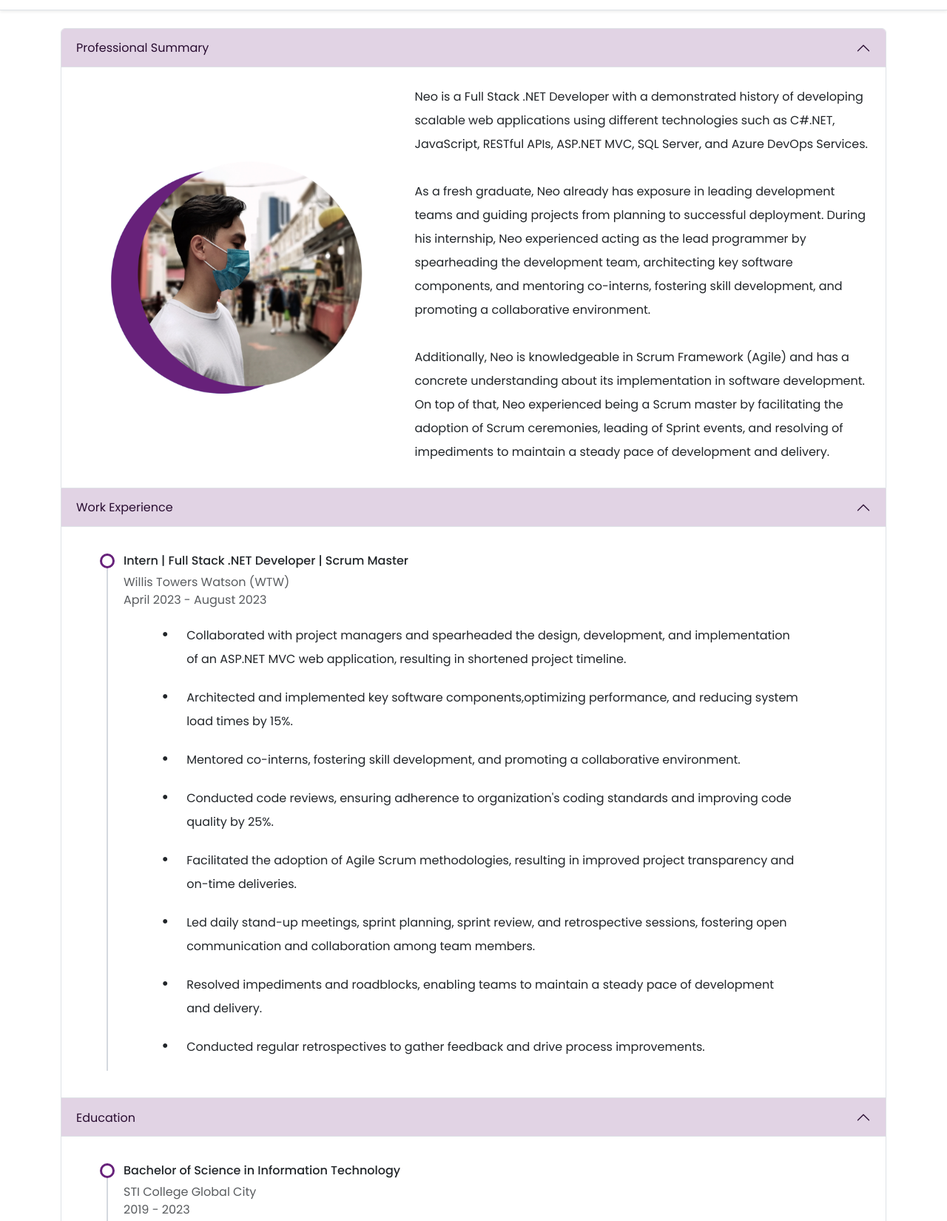
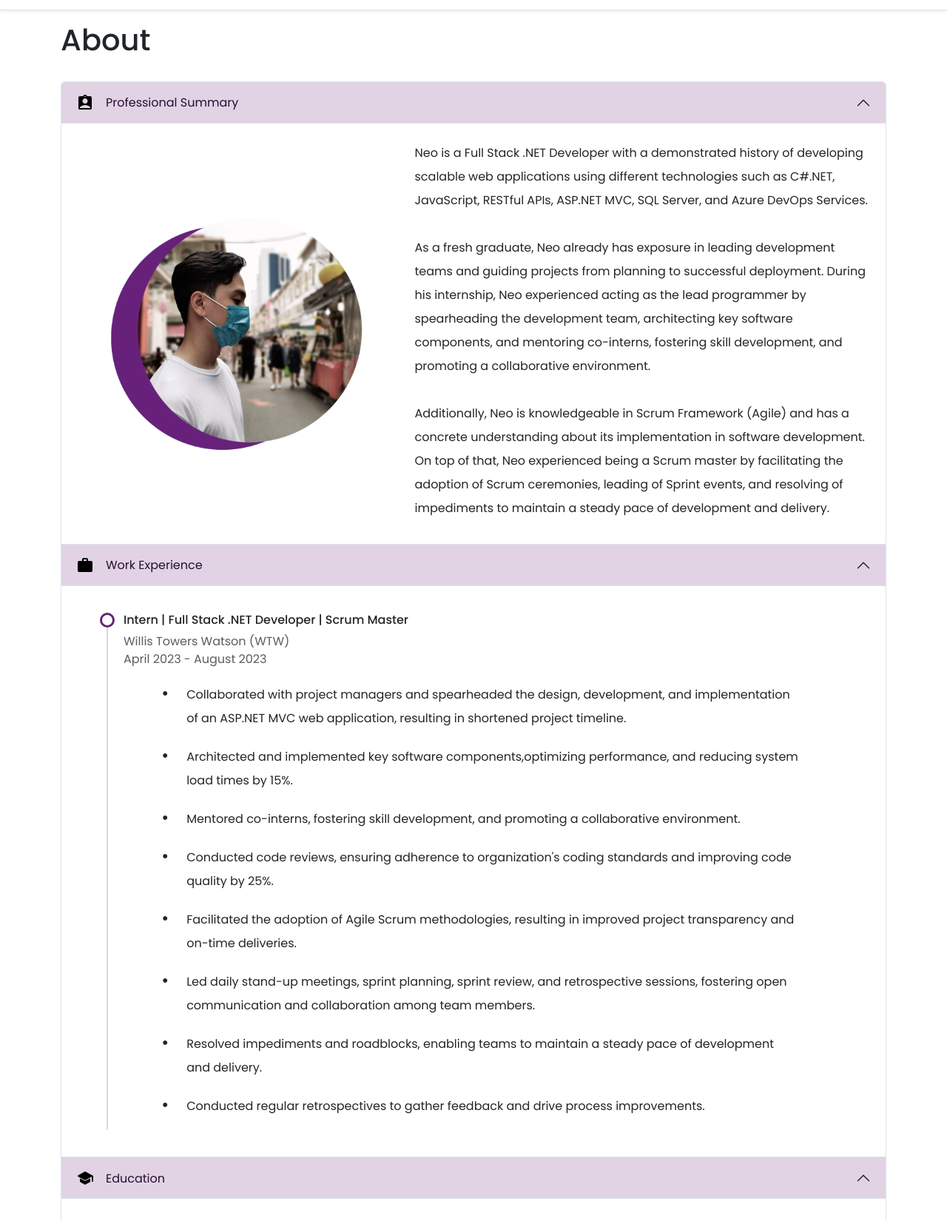
Before and after one commit to NeonieQuell/Web-Portfolio, a website: page assets/pages/about.html in a window 1280 px wide. Shown: the part 65-1715 px from the top of the page at 74% size. Drawn offline with Linux system fonts and the light colour scheme.

Commit message:
Replaced Icons with Material Icons

```diff
--- a/assets/pages/about.html
+++ b/assets/pages/about.html
@@ -49,8 +49,8 @@
                         <!--  Email  -->
                         <div class="row mt-4">
                             <div class="col-1">
-                                <svg xmlns="http://www.w3.org/2000/svg" width="24" height="24" fill="currentColor" class="bi bi-envelope-fill" viewBox="0 0 16 16">
-                                    <path d="M.05 3.555A2 2 0 0 1 2 2h12a2 2 0 0 1 1.95 1.555L8 8.414.05 3.555ZM0 4.697v7.104l5.803-3.558L0 4.697ZM6.761 8.83l-6.57 4.027A2 2 0 0 0 2 14h12a2 2 0 0 0 1.808-1.144l-6.57-4.027L8 9.586l-1.239-.757Zm3.436-.586L16 11.801V4.697l-5.803 3.546Z"/>
+                                <svg xmlns="http://www.w3.org/2000/svg" height="24" viewBox="0 -960 960 960" width="24" fill="currentColor" class="bi">
+                                    <path d="M160-160q-33 0-56.5-23.5T80-240v-480q0-33 23.5-56.5T160-800h640q33 0 56.5 23.5T880-720v480q0 33-23.5 56.5T800-160H160Zm320-287q5 0 10.5-1.5T501-453l283-177q8-5 12-12.5t4-16.5q0-20-17-30t-35 1L480-520 212-688q-18-11-35-.5T160-659q0 10 4 17.5t12 11.5l283 177q5 3 10.5 4.5T480-447Z"/>
                                 </svg>
                             </div>
                             <div class="col-11">
@@ -63,8 +63,8 @@
                         <!--  Location  -->
                         <div class="row mt-4">
                             <div class="col-1">
-                                <svg xmlns="http://www.w3.org/2000/svg" width="24" height="24" fill="currentColor" class="bi bi-geo-alt-fill" viewBox="0 0 16 16">
-                                    <path d="M8 16s6-5.686 6-10A6 6 0 0 0 2 6c0 4.314 6 10 6 10zm0-7a3 3 0 1 1 0-6 3 3 0 0 1 0 6z"/>
+                                <svg xmlns="http://www.w3.org/2000/svg" height="24" viewBox="0 -960 960 960" width="24" fill="currentColor" class="bi">
+                                    <path d="M480-107q-14 0-28-5t-25-15q-65-60-115-117t-83.5-110.5q-33.5-53.5-51-103T160-552q0-150 96.5-239T480-880q127 0 223.5 89T800-552q0 45-17.5 94.5t-51 103Q698-301 648-244T533-127q-11 10-25 15t-28 5Zm0-373q33 0 56.5-23.5T560-560q0-33-23.5-56.5T480-640q-33 0-56.5 23.5T400-560q0 33 23.5 56.5T480-480Z"/>
                                 </svg>
                             </div>
                             <div class="col-11">
@@ -115,12 +115,22 @@
     </header>
     <!--  Body Content  -->
     <div class="container">
+        <div class="row mt-3">
+            <div class="col-12">
+                <h1>About</h1>
+            </div>
+        </div>
         <div class="accordion my-4">
             <!--  Professional Summary  -->
             <div class="accordion-item">
                 <h2 class="accordion-header">
                     <button class="accordion-button" type="button" data-bs-toggle="collapse" data-bs-target="#panel-prof-sum" aria-expanded="true" aria-controls="panel-prof-sum">
-                        Professional Summary
+                        <svg xmlns="http://www.w3.org/2000/svg" height="24" viewBox="0 -960 960 960" width="24">
+                            <path d="M200-120q-33 0-56.5-23.5T120-200v-560q0-33 23.5-56.5T200-840h168q14-36 44-58t68-22q38 0 68 22t44 58h168q33 0 56.5 23.5T840-760v560q0 33-23.5 56.5T760-120H200Zm280-670q13 0 21.5-8.5T510-820q0-13-8.5-21.5T480-850q-13 0-21.5 8.5T450-820q0 13 8.5 21.5T480-790Zm0 350q58 0 99-41t41-99q0-58-41-99t-99-41q-58 0-99 41t-41 99q0 58 41 99t99 41ZM200-200h560v-46q-54-53-125.5-83.5T480-360q-83 0-154.5 30.5T200-246v46Z"/>
+                        </svg>
+                        <span class="ms-3">
+                            Professional Summary
+                        </span>
                     </button>
                 </h2>
                 <div id="panel-prof-sum" class="accordion-collapse collapse show">
@@ -165,7 +175,12 @@
             <div class="accordion-item">
                 <h2 class="accordion-header">
                     <button class="accordion-button" type="button" data-bs-toggle="collapse" data-bs-target="#panel-work-xp" aria-expanded="true" aria-controls="panel-work-xp">
-                        Work Experience
+                        <svg xmlns="http://www.w3.org/2000/svg" height="24" viewBox="0 -960 960 960" width="24">
+                            <path d="M160-120q-33 0-56.5-23.5T80-200v-440q0-33 23.5-56.5T160-720h160v-80q0-33 23.5-56.5T400-880h160q33 0 56.5 23.5T640-800v80h160q33 0 56.5 23.5T880-640v440q0 33-23.5 56.5T800-120H160Zm240-600h160v-80H400v80Z"/>
+                        </svg>
+                        <span class="ms-3">
+                            Work Experience
+                        </span>
                     </button>
                 </h2>
                 <div id="panel-work-xp" class="accordion-collapse collapse show">
@@ -287,7 +302,12 @@
             <div class="accordion-item">
                 <h2 class="accordion-header">
                     <button class="accordion-button" type="button" data-bs-toggle="collapse" data-bs-target="#panel-educ" aria-expanded="true" aria-controls="panel-educ">
-                        Education
+                        <svg xmlns="http://www.w3.org/2000/svg" height="24" viewBox="0 -960 960 960" width="24">
+                            <path d="M840-320v-236L518-381q-18 10-38 10t-38-10L104-565q-11-6-15.5-15T84-600q0-11 4.5-20t15.5-15l338-184q9-5 18.5-7.5T480-829q10 0 19.5 2.5T518-819l381 208q10 5 15.5 14.5T920-576v256q0 17-11.5 28.5T880-280q-17 0-28.5-11.5T840-320ZM442-141 242-249q-20-11-31-30t-11-41v-152l242 131q18 10 38 10t38-10l242-131v152q0 22-11 41t-31 30L518-141q-9 5-18.5 7.5T480-131q-10 0-19.5-2.5T442-141Z"/>
+                        </svg>
+                        <span class="ms-3">
+                            Education
+                        </span>
                     </button>
                 </h2>
                 <div id="panel-educ" class="accordion-collapse collapse show">
```
Also changed, not shown: assets/pages/projects.html (+4 -4 lines), index.html (+4 -4 lines).
